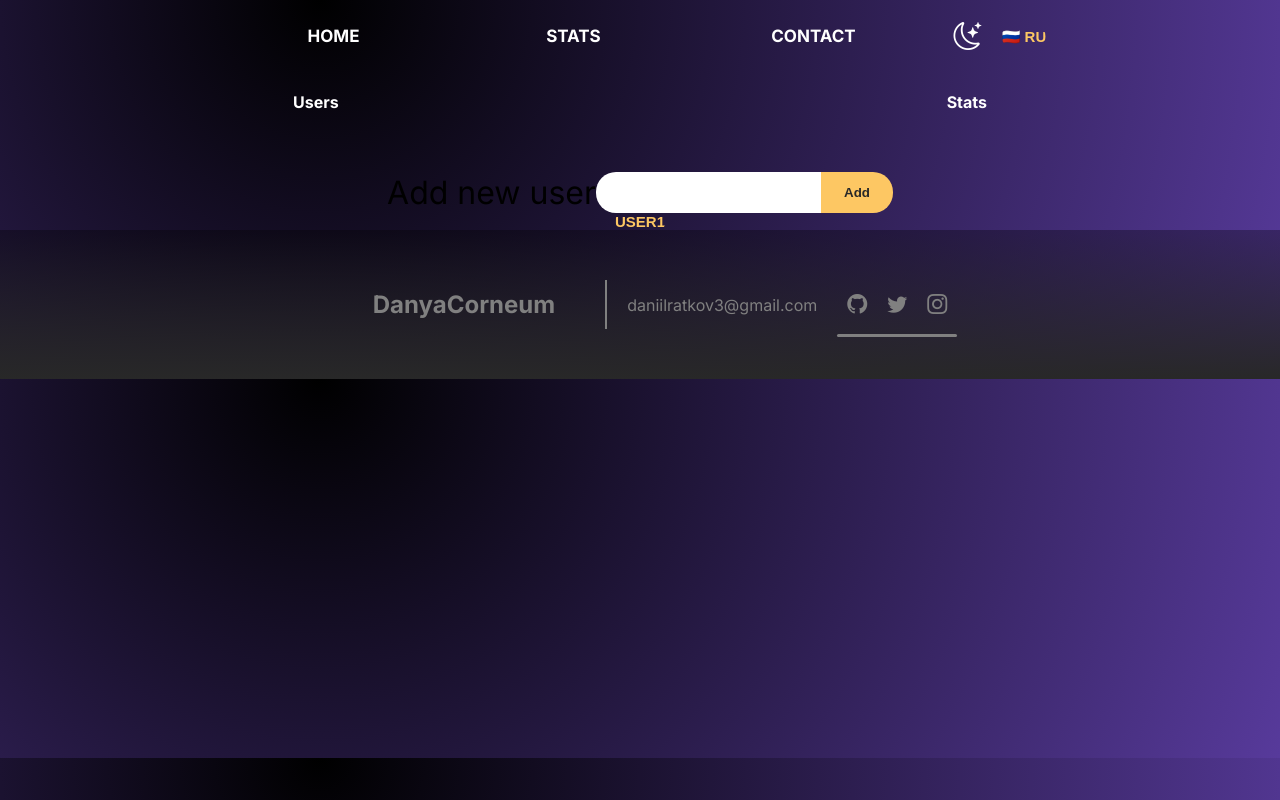
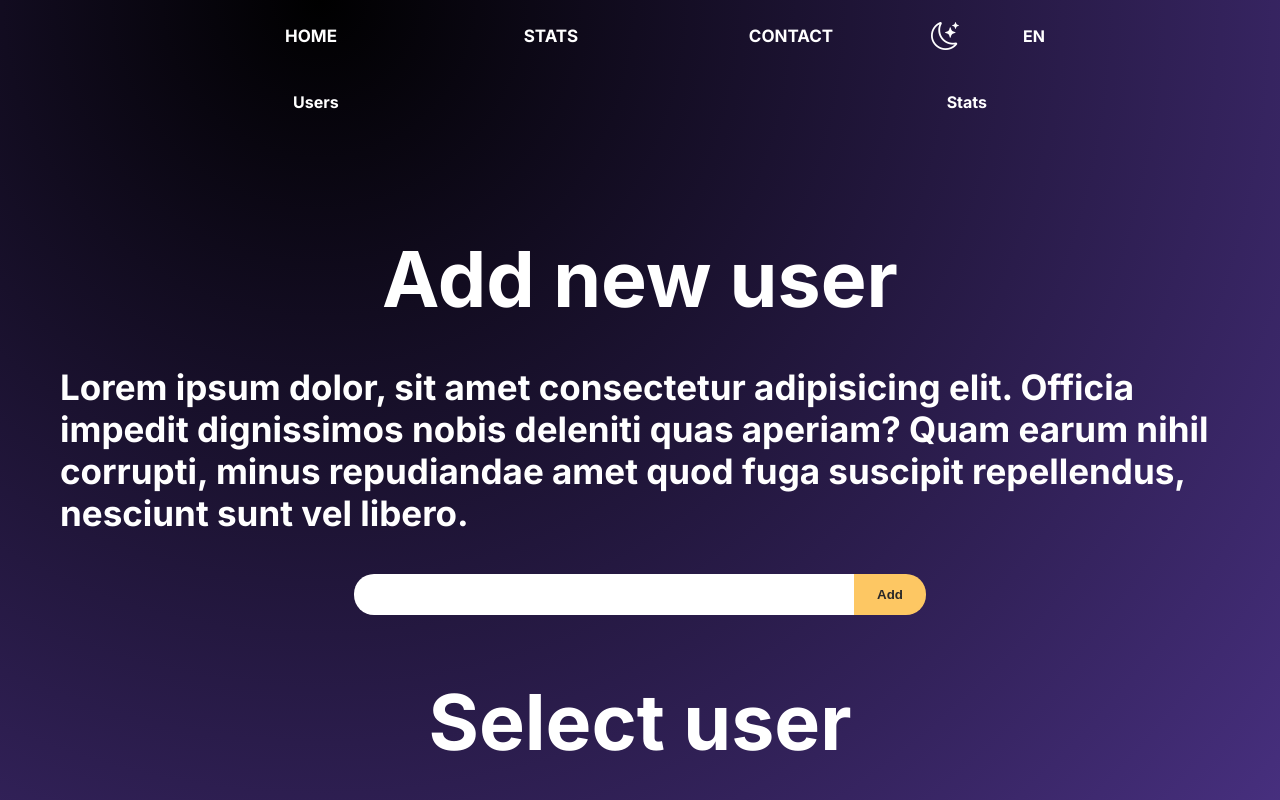
Before and after one commit to DanyaCorneum/Tracker-of-studied-technologies, a Vue app: page /users in a window 1280 px wide. Shown: the top 800 px of the page. Built offline with nearby package versions, Linux system fonts and the light colour scheme.

Commit message:
added visual functional for changeLang.vue and changeTheme.vue

```diff
--- a/src/assets/styles/_mixins.scss
+++ b/src/assets/styles/_mixins.scss
@@ -1,4 +1,10 @@
 @use './variables' as *;
+
+@mixin title() {
+  font-size: $title-size + 60px;
+  font-weight: 700;
+  color: $text-light;
+}
 
 @mixin button(
   $width: 10px,
@@ -41,8 +47,12 @@
   box-sizing: border-box;
   max-width: 500px;
   padding: 15px;
-  background: linear-gradient(148deg, rgba($bg-color, 0.8) 0%, rgba(lighten($bg-color2, 35%), 0.8)100%);
-  border-radius: $radius+50;
+  background: linear-gradient(
+      148deg,
+      rgba($bg-color, 0.8) 0%,
+      rgba(lighten($bg-color2, 35%), 0.8) 100%
+  );
+  border-radius: $radius + 50;
   overflow: hidden;
   text-align: center;
   backdrop-filter: blur(5px);
@@ -68,7 +78,7 @@
     margin-top: 0;
     background-color: transparent;
     max-width: $img-width;
-    border-radius: $radius+50;
+    border-radius: $radius + 50;
   }
   h2 {
     text-transform: capitalize;
@@ -84,6 +94,7 @@
   }
   .act-button {
     background-color: transparent;
+
     button {
       @include button();
     }
--- a/src/components/ChangeLang.vue
+++ b/src/components/ChangeLang.vue
@@ -1,75 +1,95 @@
 <script setup lang="ts">
-// import { ref } from 'vue'
-// import type { Ref } from 'vue'
-// const open: Ref<boolean> = ref(false)
+import { type Ref, ref } from 'vue'
+
+const language: Ref<string> = ref('en')
+const isOpen: Ref<boolean> = ref(false)
+
+function selectLang(): void {
+  isOpen.value = !isOpen.value
+}
 </script>
 
 <template>
-  <form action="">
-    <form action="select">
-      <select name="change-lang" id="">
-        <option value="1">🇷🇺 ru</option>
-        <option value="2">🇬🇧 en</option>
-        <option value="3">🇨🇳 ch</option>
-      </select>
-    </form>
-  </form>
-  <Teleport to="body" style="display: none;">
-    <div class="modal" style="display: none;">
-      <p>Language has been changed</p>
+  <div class="change-lang" :class="{ focus: isOpen }" @click="selectLang">
+    <div class="title">
+      <h2>{{ language }}</h2>
     </div>
-  </Teleport>
+    <div class="select" :class="{ selected: isOpen }" style="">
+      <div class="option ru" @click="language = 'RU'">RU 🇷🇺</div>
+      <div class="option en" @click="language = 'EN'">EN 🇬🇧</div>
+      <div class="option ch" @click="language = 'CH'">CH 🇨🇳</div>
+    </div>
+  </div>
 </template>
 
 <style lang="scss">
+@use '../assets/styles/mixins' as *;
 @use '../assets/styles/variables' as *;
 
-.modal {
-  background-color: darken($text-dark, 10%);
-  color: $text-light;
-  text-align: center;
-  font-size: $text-size;
-  padding: 50px 60px;
-  border-radius: $brd-radius;
-  // position: absolute;
-  // top: 50%;
-  // bottom: 0;
-  // right: 0;
-  // left: 25%;
-  max-width: 300px;
-  max-height: 200px;
-  animation: appear 2s ease forwards;
+.change-lang {
+  position: relative;
+  display: flex;
+  flex-direction: column;
+  align-items: center;
+  justify-content: center;
+  padding: 0 1.5rem;
+  border-radius: $brd-radius + 20px;
+  background: transparent;
+  transition: ease 0.3s;
+  height: 100%;
+
+  .title {
+    h2 {
+      font-weight: 700;
+      font-size: 1rem;
+      color: white;
+      text-transform: uppercase;
+      max-width: 22px;
+    }
+  }
+
+  .select {
+    display: block;
+    position: absolute;
+    width: 100%;
+    top: calc(100% + 5px);
+    left: 0;
+    right: 0;
+    max-height: 0;
+    overflow: hidden;
+    opacity: 0;
+    transition: 100ms linear;
+
+    .option {
+      font-weight: 700;
+      margin: 0.5rem 0;
+      padding: 0.5rem 1.5rem;
+      text-align: center;
+      backdrop-filter: blur(1px);
+      background-color: lighten(rgba($bg-second, 0.6), $amount: 20%);
+      border-radius: $brd-radius + 20px;
+      color: $text-light;
+    }
+  }
+
+  .selected {
+    max-height: 500px;
+    opacity: 1;
+    //display: none;
+  }
+
+  &:hover {
+    backdrop-filter: blur(1px);
+    box-shadow: 0 0 10px $bg-second;
+    background-color: lighten(rgba($bg-second, 0.6), $amount: 20%);
+    cursor: pointer;
+  }
 }
 
-form {
-  display: flex;
-  align-items: center;
-  justify-content: center;
-  select {
-    appearance: none;
-    color: $accent;
-    background-color: transparent;
-    border: none;
-    border-radius: $brd-radius;
-    font-size: $text-size;
-    font-weight: 600;
-    text-transform: uppercase;
-    text-align: center;
-    &:hover {
-      cursor: pointer;
-    }
-    option {
-      border-radius: $brd-radius;
-      transition: 200ms ease;
-      background-color: $bg-prime;
-      text-align: center;
-      font-size: $text-size;
-      font-weight: 700;
-      text-transform: uppercase;
-      &:hover {
-        cursor: pointer;
-      }
-    }
-  }
+.focus {
+  backdrop-filter: blur(1px);
+  box-shadow: 0 0 10px $bg-second;
+  background-color: lighten(rgba($bg-second, 0.6), $amount: 20%);
+  cursor: pointer;
 }
 </style>
--- a/src/components/ChangeTheme.vue
+++ b/src/components/ChangeTheme.vue
@@ -1,11 +1,14 @@
 <script setup lang="ts">
+import { type Ref, ref } from 'vue'
+
+const theme: Ref<string> = ref('dark');
 const dark: string = 'bi bi-moon-stars'
 const light: string = 'bi bi-brightness-high'
 </script>
 
 <template>
-  <div class="change-theme">
-    <i class="bi bi-moon-stars"></i>
+  <div class="change-theme" @click="theme === 'light' ? theme = 'dark' :  theme = 'light'">
+    <i :class="theme == 'light' ? light : dark"></i>
   </div>
 </template>
 
--- a/src/components/InputAdd.vue
+++ b/src/components/InputAdd.vue
@@ -1,10 +1,10 @@
 <script setup lang="ts">
 import ActButton from './ActButton.vue'
-const props = defineProps<{ isButton?: boolean; isBig?: boolean }>()
+const props = defineProps<{class?:string; isButton?: boolean; isBig?: boolean }>()
 </script>
 
 <template>
-  <div class="input-add">
+  <div :class="`input-add ${props.class}`">
     <textarea
       name=""
       id=""
--- a/src/components/NavBar.vue
+++ b/src/components/NavBar.vue
@@ -27,6 +27,7 @@ import ChangeLang from './ChangeLang.vue'
   margin: 0.5rem auto;
   max-width: 98%;
   border-radius: $brd-radius;
+
   .nav-link {
     min-width: 200px;
     margin: 0 20px;
@@ -38,15 +39,17 @@ import ChangeLang from './ChangeLang.vue'
     border-radius: $brd-radius + 20px;
     color: $text-light;
     transition: 200ms ease;
+
     &:hover {
       backdrop-filter: blur(1px);
       box-shadow: 0 0 10px $bg-second;
       background-color: lighten(rgba($bg-second, 0.6), $amount: 20%);
     }
   }
+
   .settings {
     display: flex;
-    gap: 20px;
+    gap: 40px;
     margin: 0 20px;
   }
 }
--- a/src/views/HomeView.vue
+++ b/src/views/HomeView.vue
@@ -6,6 +6,11 @@ import ParticleContainer from '../components/ParticleContainer.vue'
 
 <template>
   <div class="home">
+    <DropdownMenu>
+      <template #header>
+        <h1 style="color: white">HELLO WORLD</h1>
+      </template>
+    </DropdownMenu>>
     <ParticleContainer />
     <div class="hero-section">
       <h1>Welcome</h1>
--- a/src/views/StatsView.vue
+++ b/src/views/StatsView.vue
@@ -3,6 +3,7 @@ import FormAdd from '@/components/FormAdd.vue'
 </script>
 
 <template>
+  <div class="stat">
     <div class="stats-page">
       <div class="my-stats">
         <h1>My current stats</h1>
@@ -15,6 +16,7 @@ import FormAdd from '@/components/FormAdd.vue'
         <p>Enter the name, description, and current progress of the skill.</p>
       </div>
       <FormAdd />
+    </div>
   </div>
 </template>
 
--- a/src/views/UserStatsView.vue
+++ b/src/views/UserStatsView.vue
@@ -10,13 +10,31 @@ import { RouterView } from 'vue-router'
       <RouterLink to="stats" class="nav-link">Stats</RouterLink>
     </div>
     <div class="view">
-      <RouterView></RouterView>
+      <router-view v-slot="{ Component }">
+        <transition name="slide-fade">
+          <component :is="Component" />
+        </transition>
+      </router-view>
     </div>
   </div>
 </template>
 
 <style lang="scss" scoped>
 @use '../assets/styles/variables' as *;
+
+.slide-fade-enter-active {
+  transition: all 300ms 500ms ease-out;
+}
+
+.slide-fade-leave-active {
+  transition: all 400ms cubic-bezier(1, 0.5, 0.8, 1);
+}
+
+.slide-fade-enter-from,
+.slide-fade-leave-to {
+  transform: translateX(10px);
+  opacity: 0;
+}
 
 .user-stats {
   display: flex;
@@ -32,14 +50,14 @@ import { RouterView } from 'vue-router'
       font-weight: 700;
       background: transparent;
       padding: 20px 80px;
-      border-radius: $brd-radius+20px;
+      border-radius: $brd-radius + 20px;
       transition: 200ms ease;
-      &:hover{
+      &:hover {
         background: $bg-second;
         box-shadow: 0 0px 50px $bg-second;
       }
-      &:active{
-        color:$accent;
+      &:active {
+        color: $accent;
         background: darken($bg-second, 5%);
       }
     }
--- a/src/views/UserView.vue
+++ b/src/views/UserView.vue
@@ -1,16 +1,20 @@
 <script setup lang="ts">
-import InputAdd from '@/components/InputAdd.vue';
+import InputAdd from '@/components/InputAdd.vue'
 </script>
 
 <template>
   <div class="users">
-    <div class="add-user">
-      <form action="">
-        <h1>Add new user</h1>
-        <InputAdd :is-button="true">Add</InputAdd>
-      </form>
-    </div>
+    <form @submit.prevent="" class="add-user">
+      <h1>Add new user</h1>
+      <p>
+        Lorem ipsum dolor, sit amet consectetur adipisicing elit. Officia impedit dignissimos nobis
+        deleniti quas aperiam? Quam earum nihil corrupti, minus repudiandae amet quod fuga suscipit
+        repellendus, nesciunt sunt vel libero.
+      </p>
+      <InputAdd :class="'input'" :is-button="true">Add</InputAdd>
+    </form>
     <div class="select-user">
+      <h1>Select user</h1>
       <form>
         <select name="" id="">
           <option value="1">user1</option>
@@ -23,4 +27,57 @@ import InputAdd from '@/components/InputAdd.vue';
   </div>
 </template>
 
-<style lang="scss"></style>
+<style lang="scss">
+@use '../assets/styles/variables' as *;
+@use '../assets/styles/mixins' as *;
+
+.users {
+  display: flex;
+  flex-direction: column;
+  gap: 60px;
+
+  padding: 60px;
+  .add-user {
+    display: flex;
+    flex-direction: column;
+    gap: 40px;
+    justify-content: center;
+    align-items: center;
+    h1 {
+      @include title();
+    }
+    p {
+      @include title();
+      font-size: $text-size + 20px;
+    }
+    .input {
+      text-align: center;
+      input {
+        width: 500px;
+      }
+    }
+  }
+}
+.select-user {
+  display: flex;
+  flex-direction: column;
+  gap: 100px;
+  h1 {
+    @include title();
+    text-align: center;
+  }
+  select {
+    color: $text-light;
+    border-radius: $brd-radius + 50px;
+    font-size: $text-size + 20px;
+    padding: 40px 25%;
+    box-shadow: 0 0 20px transparent;
+    background: linear-gradient(-40deg, $bg-second, $bg-prime 0%, $accent 0%, $bg-second);
+    transition: all 700ms ease-out;
+    &:hover {
+      box-shadow: 0 0 20px $accent;
+      transform: translateY(-20px);
+    }
+  }
+}
+</style>
```
Also changed, not shown: src/assets/styles/_main.scss (+6 -1 lines). Lines whose indentation alone changed are shown as unchanged.
